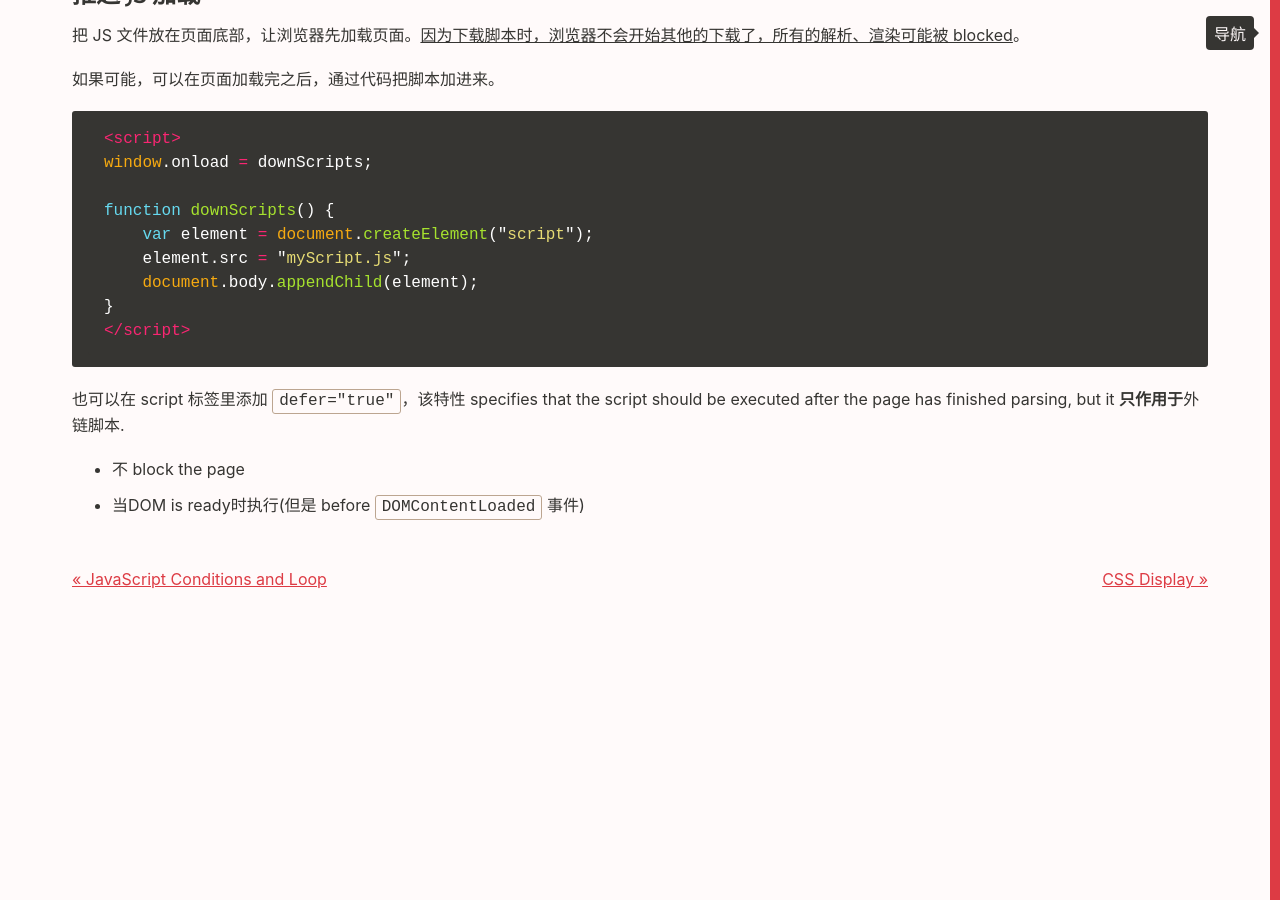
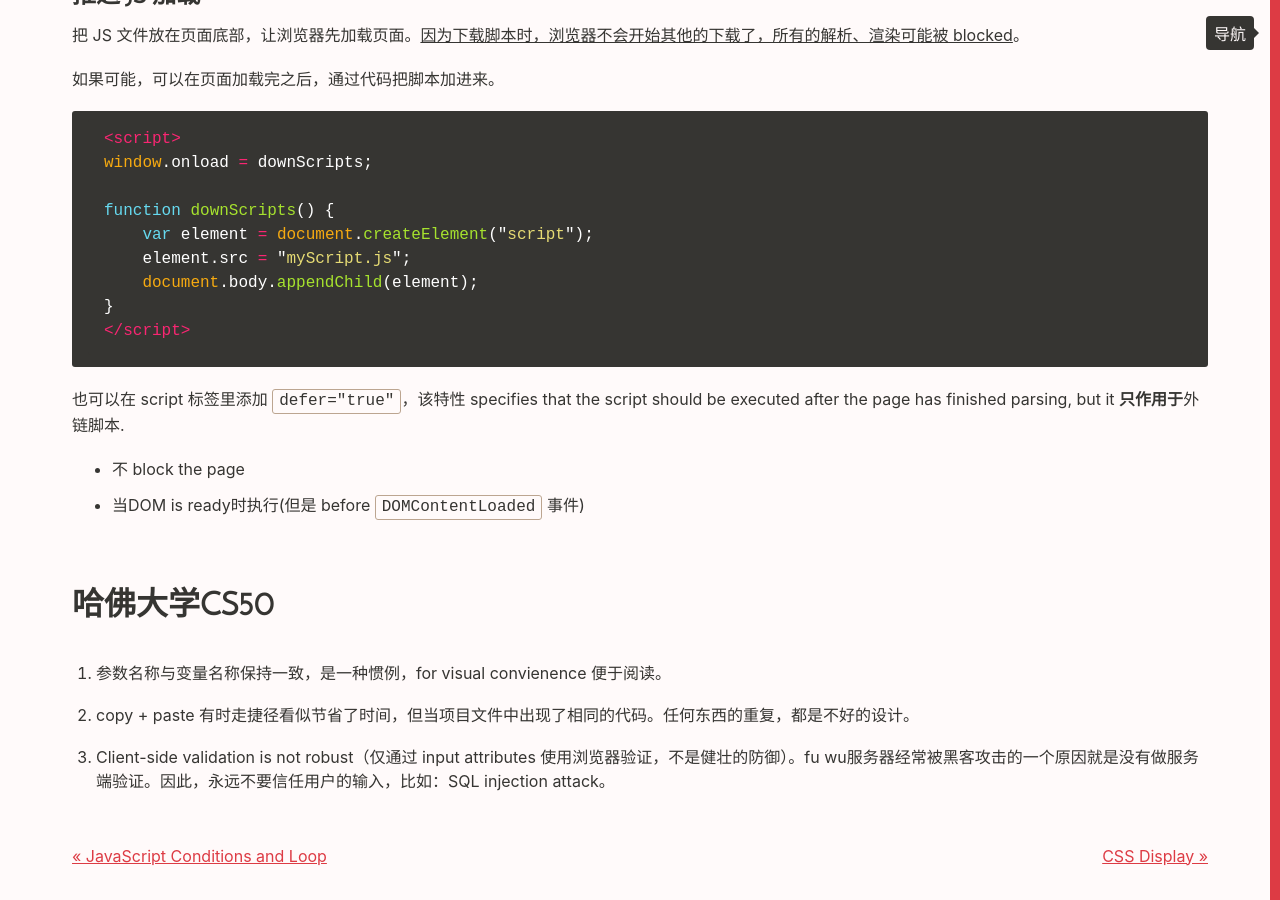
Before and after one commit to Vivi-wu/dive-into-web, a Jekyll site: the page built from _posts/2015-05-08-JavaScript-Strict-Mode.markdown, in a window 1280 px wide and 900 px high, scrolled down 3535 px. Built offline with Jekyll 4.4.1, drawn with Linux system fonts in a browser that asks for light colours.

Commit message:
mod 内容微调：cookie、CS50

```diff
--- a/_posts/2015-05-08-JavaScript-Strict-Mode.markdown
+++ b/_posts/2015-05-08-JavaScript-Strict-Mode.markdown
@@ -138,3 +138,9 @@ function downScripts() {
 
 + 不 block the page
 + 当DOM is ready时执行(但是 before `DOMContentLoaded` 事件)
+
+## 哈佛大学CS50
+
+1. 参数名称与变量名称保持一致，是一种惯例，for visual convienence 便于阅读。
+2. copy + paste 有时走捷径看似节省了时间，但当项目文件中出现了相同的代码。任何东西的重复，都是不好的设计。
+3. Client-side validation is not robust（仅通过 input attributes 使用浏览器验证，不是健壮的防御）。fu wu服务器经常被黑客攻击的一个原因就是没有做服务端验证。因此，永远不要信任用户的输入，比如：SQL injection attack。
--- a/_posts/2017-09-14-HTTP.markdown
+++ b/_posts/2017-09-14-HTTP.markdown
@@ -111,7 +111,7 @@ Conditional requests are HTTP requests [RFC7231] that include one or more header
 
 400 - Bad Request，客户端传入参数的错误，如必选参数没有传入等
 404 - Not Found，接口要访问的资源不存在，一般是URL或URL的参数错误
-405 - Method Not Allowed，接口访问的Method不正确，比如应该使用GET的接口使用了POST访问等
+405 - Method Not Allowed，接口访问的 Method 不正确，比如应该使用 GET 的接口使用了 POST 方法访问等
 500 - Internal Server Error，其它类型的错误默认都会返回500
 
 更全的解释看[这里](https://www.haorooms.com/post/long_lianjie_websocket)
--- a/_posts/2018-12-17-Node.js-overview.markdown
+++ b/_posts/2018-12-17-Node.js-overview.markdown
@@ -245,7 +245,7 @@ app.use(async (ctx, next) => {
 
 ### MVC
 
-最初接触web编程时学习的概念：Model-View-Controller，中文“模型-视图-控制器”。Controller负责业务逻辑，如：数据库操作，校验。View负责显示逻辑，替换变量输出用户最终看到的页面。Model是传给View的JS数据对象。
+最初接触web编程时学习的概念：Model-View-Controller，中文“模型-视图-控制器”。Controller 负责业务逻辑，如：数据库操作，表单提交校验。View 是人看到的一切，比如：模版、HTML页面、CSS样式、JavaScript脚本。负责显示逻辑，替换变量输出用户最终看到的页面。Model 模型即所有数据存储的地方，如：数据库、全局字典。是传给 View 的JS数据对象。
 
 ### Sequelize数据库
 
--- a/_posts/2020-03-30-All-About-Cookies.markdown
+++ b/_posts/2020-03-30-All-About-Cookies.markdown
@@ -2,11 +2,9 @@
 title:  "All About Cookies"
 category: JavaScript
 ---
-最近在公司技术论坛写了一篇关于Cookies的博文，搬过来。顺便整理下以前博文里相关的内容。
-
 本文内容基于这篇英文博客 [All about cookies](https://humanwhocodes.com/blog/2009/05/05/http-cookies-explained/)。
 
-HTTP Cookie也简称为“Cookie”，根据wikipedia记载，最早是在1994年由Netscape网络浏览器开发者 [Lou Montulli]([https://en.wikipedia.org/wiki/Lou_Montulli](https://en.wikipedia.org/wiki/Lou_Montulli)) 提出并用于网络通信。
+HTTP Cookie也简称为“Cookie”，根据wikipedia记载，最早是在1994年由Netscape网络浏览器开发者 [Lou Montulli]([https://en.wikipedia.org/wiki/Lou_Montulli](https://en.wikipedia.org/wiki/Lou_Montulli)) 提出并用于网络通信。服务端借助 cookie 实现用户与服务端之间的状态。
 
 <!--more-->
 
@@ -17,6 +15,8 @@ HTTP Cookie也简称为“Cookie”，根据wikipedia记载，最早是在1994
 
 简单总结Cookie的工作原理：
 > 服务器或网页指示浏览器通过以纯文本文件形式，将用户状态信息存储在用户的计算机里，然后根据一定的规则将 Cookie 的值与后续每一个HTTP请求一起发回。
+
+今天即使你习惯使用隐私模式并清除你的浏览器标签，服务器仍然有可能跟踪你，比如：基于IP地址、安装的特定浏览器插件或字体。
 
 ### Cookie 文件
 上面提到，Cookie以文本文件的形式存储在用户的电脑里，那么这个文件具体在哪里？长什么样？
```
